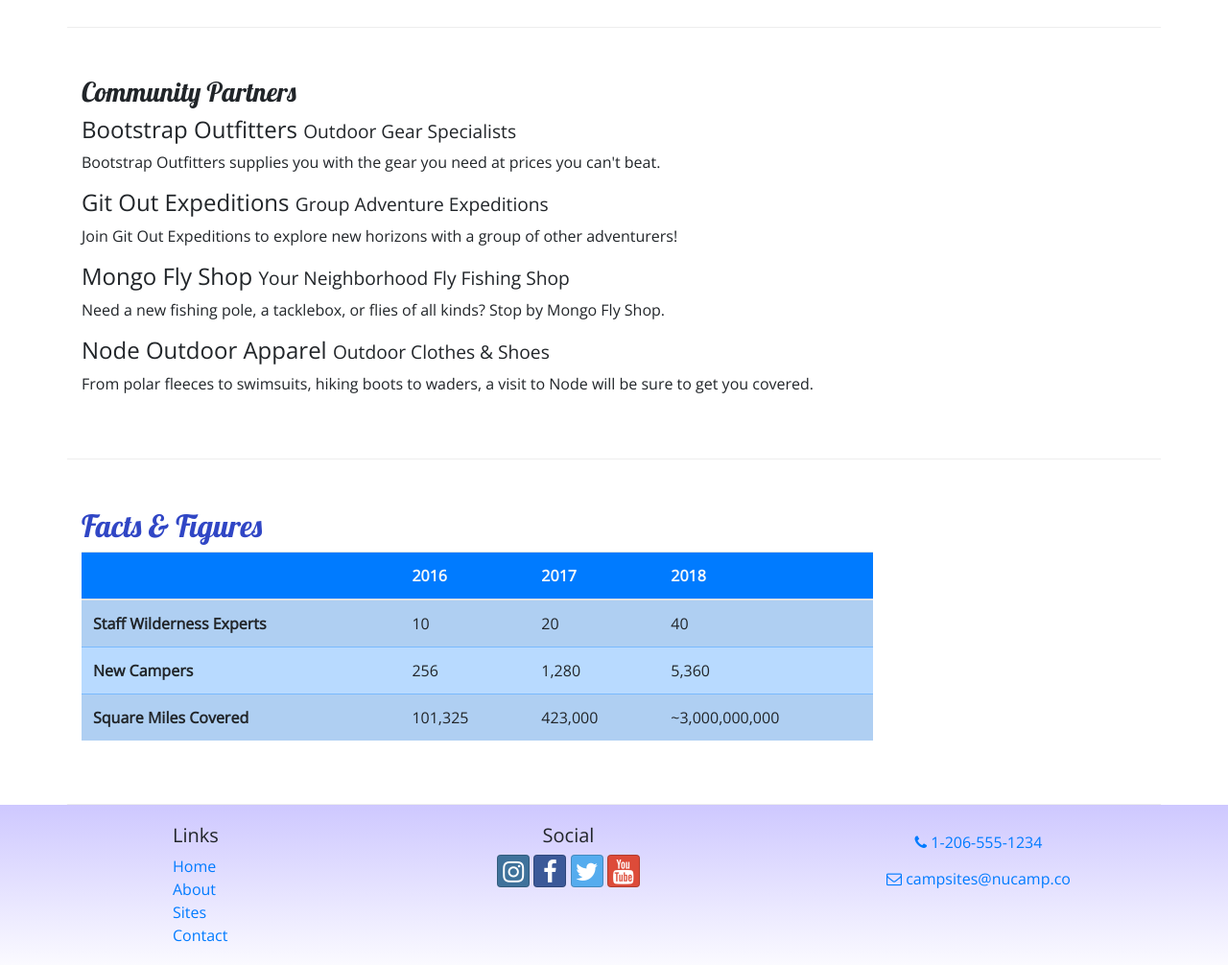
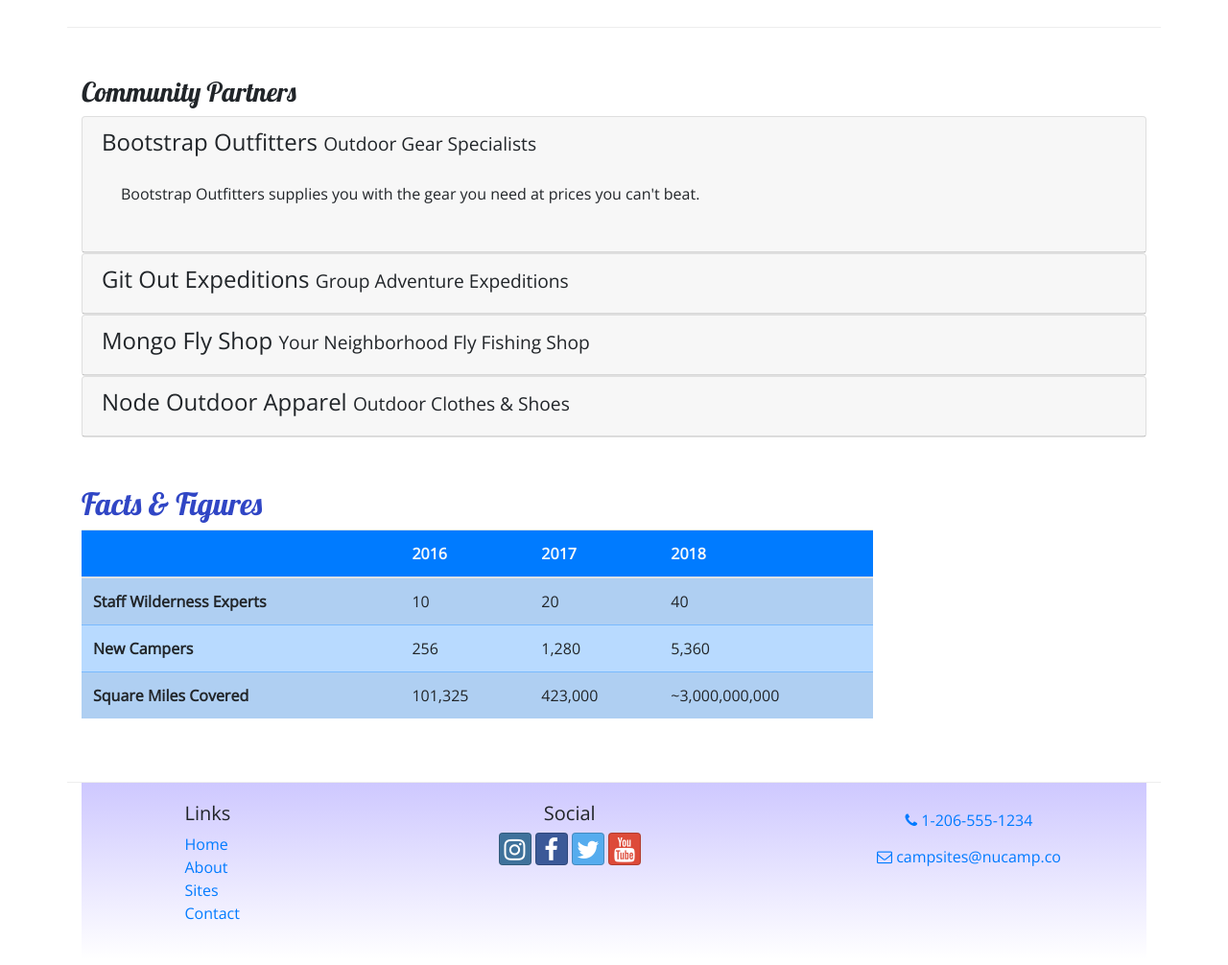
Before and after one commit to andrewshoemaker75/nucampsite, a website: page aboutus.html in a window 1280 px wide. Shown: the part 800-1806 px from the top of the page at 96% size. Drawn offline with nearby package versions, Linux system fonts and the light colour scheme.

Commit message:
Accordion Implementation

```diff
--- a/aboutus.html
+++ b/aboutus.html
@@ -104,16 +104,65 @@
         <div class="row row-content">
             <div class="col">
                 <h3>Community Partners</h3>
-                <h4>Bootstrap Outfitters <small>Outdoor Gear Specialists</small></h4>
-                <p class="d-none d-sm-block">Bootstrap Outfitters supplies you with the gear you need at prices you can't beat.</p>
-                <h4>Git Out Expeditions <small>Group Adventure Expeditions</small></h4>
-                <p class="d-none d-sm-block">Join Git Out Expeditions to explore new horizons with a group of other adventurers!</p>
-                <h4>Mongo Fly Shop <small>Your Neighborhood Fly Fishing Shop</small></h4>
-                <p class="d-none d-sm-block">Need a new fishing pole, a tacklebox, or flies of all kinds? Stop by Mongo Fly Shop.</p>
-                <h4>Node Outdoor Apparel <small>Outdoor Clothes & Shoes</small></h4>
-                <p class="d-none d-sm-block">From polar fleeces to swimsuits, hiking boots to waders, a visit to Node will be sure to get you covered.</p>
-            </div>
-        </div>
+                <div id="accordion">
+                    <div class="card">
+                        <div role="tab" class="card-header">
+                            <h4>
+                                <a data-toggle="collapse" data-target="#bootstrap">
+                                    Bootstrap Outfitters <small>Outdoor Gear Specialists</small>
+                                </a>
+                            </h4>
+                            <div class="collapse show" id="bootstrap" data-parent="#accordion">
+                                <div class="card-body">
+                                    <p class="d-none d-sm-block">Bootstrap Outfitters supplies you with the gear you need at prices
+                                        you can't beat.</p>
+                                </div>
+                            </div>
+                        </div>
+                    </div>
+
+                    <div class="card">
+                        <div role="tab" class="card-header">
+                            <h4>
+                                <a class="collapsed" data-toggle="collapse" data-target="#git">
+                                    Git Out Expeditions <small>Group Adventure Expeditions</small>
+                                </a>
+                            </h4>
+                            <div class="collapse" id="git" data-parent="#accordion">
+                                <div class="card-body">
+                                    <p class="d-none d-sm-block">Join Git Out Expeditions to explore new horizons with a group of other adventurers!</p>
+                               </div>
+                            </div>
+                        </div>
+                    </div>
+                    <div class="card">
+                        <div role="tab" class="card-header">
+                            <h4>
+                                <a class="collapsed" data-toggle="collapse" data-target="#mongo">
+                                    Mongo Fly Shop <small>Your Neighborhood Fly Fishing Shop</small>
+                                </a>
+                            </h4>
+                            <div class="collapse" id="mongo" data-parent="#accordion">
+                                <div class="card-body">
+                                    <p class="d-none d-sm-block">Need a new fishing pole, a tacklebox, or flies of all kinds? Stop by Mongo Fly Shop.</p>
+                                </div>
+                            </div>
+                        </div>
+                    </div>
+                    <div class="card">
+                        <div role="tab" class="card-header">
+                            <h4>
+                                <a class="collapsed" data-toggle="collapse" data-target="#node">
+                                    Node Outdoor Apparel <small>Outdoor Clothes & Shoes</small>
+                                </a>
+                            </h4>
+                            <div class="collapse" id="node" data-parent="#accordion">
+                                <div class="card-body">
+                                    <p class="d-none d-sm-block">From polar fleeces to swimsuits, hiking boots to waders, a visit to Node will be sure to get you covered.</p>
+                                </div>
+                            </div>
+                        </div>
+                    </div>
 
         <div class="row row-content">
             <div class="col-sm-9">
```
